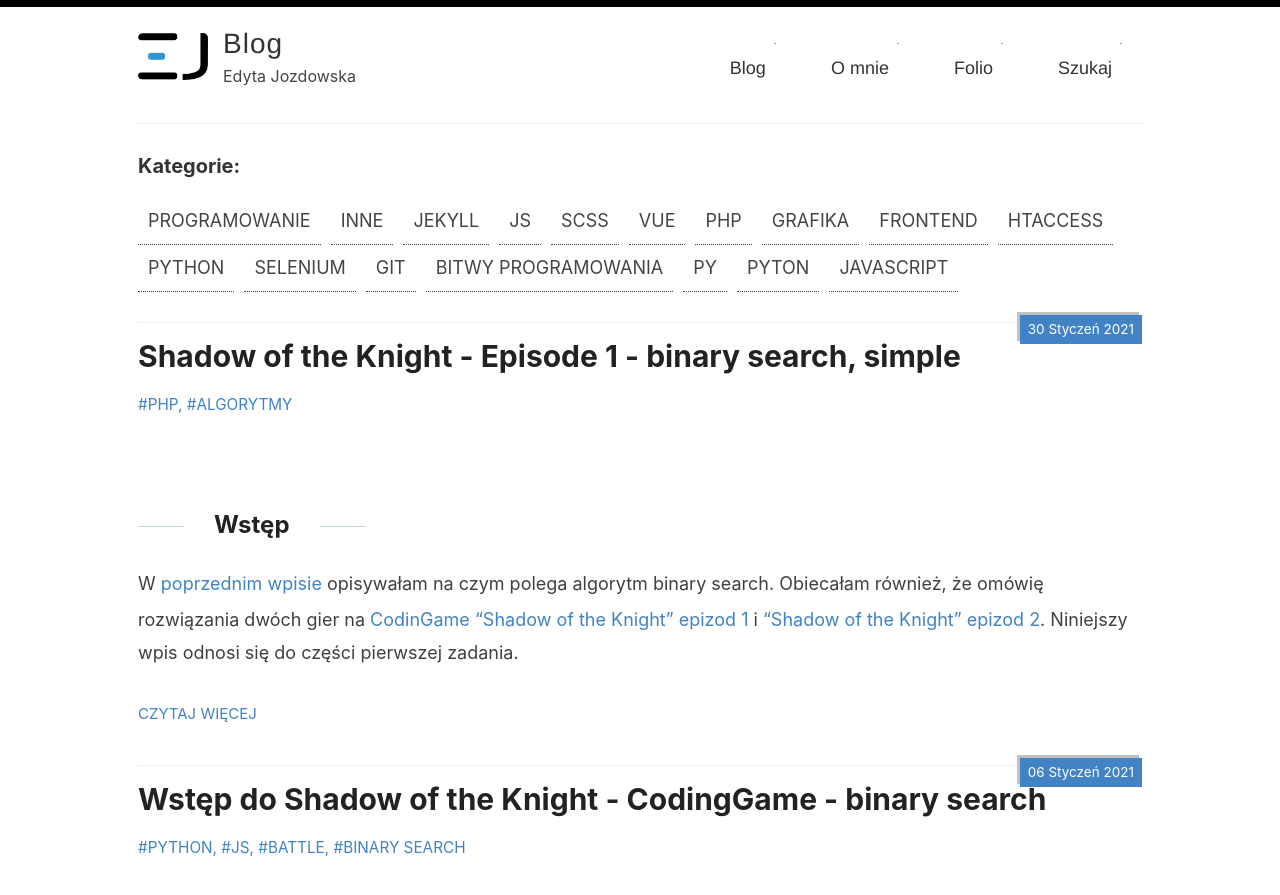
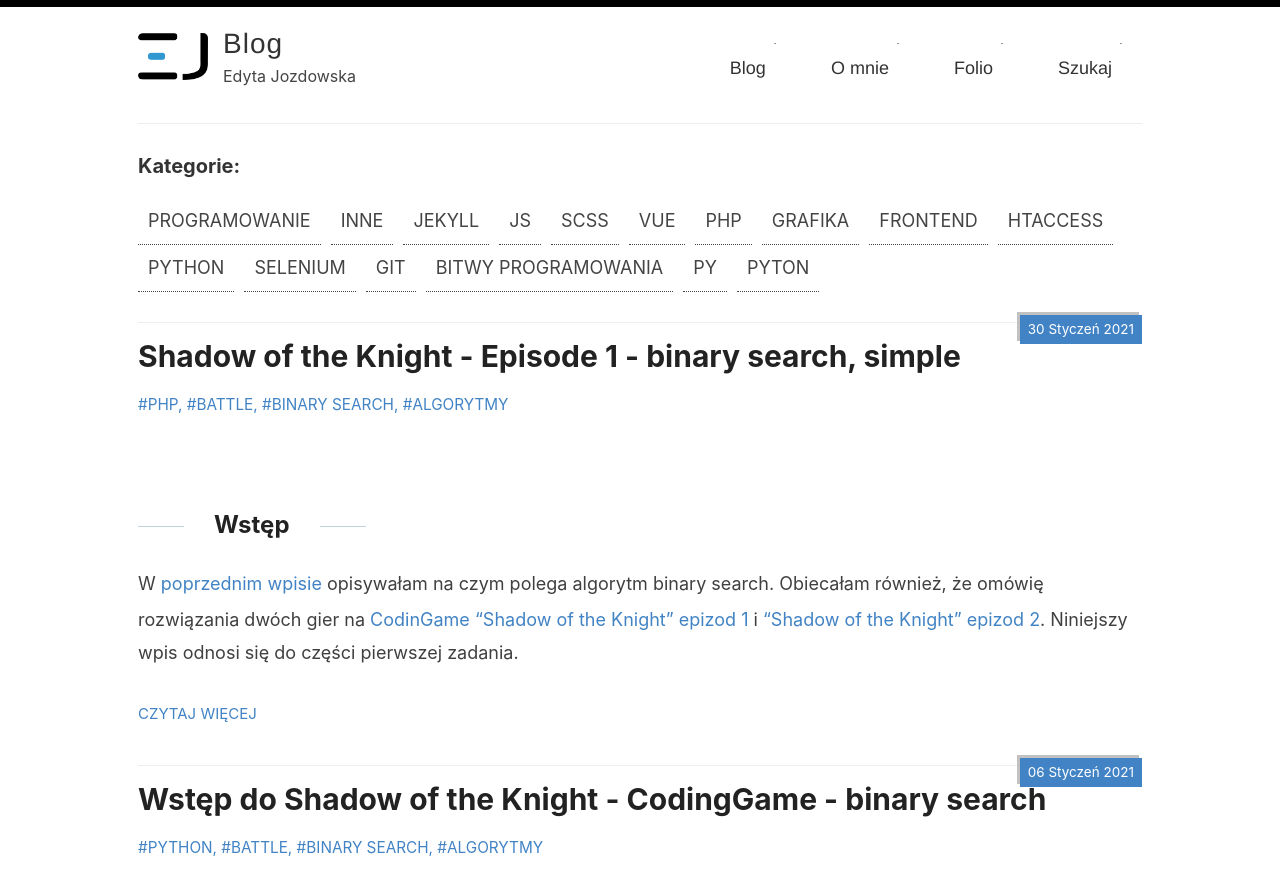
Before and after one commit to xyz-09/blog, a Jekyll site: the page built from index.html, in a window 1280 px wide and 900 px high. Shown: the top 895 px of the window. Built offline with Jekyll 4.4.1, drawn with Linux system fonts in a browser that asks for light colours; some web fonts are replaced; the list of posts is cut into pages by our own code.

Commit message:
change tags

```diff
--- a/_posts/2021-01-06-binary-search.md
+++ b/_posts/2021-01-06-binary-search.md
@@ -2,9 +2,9 @@
 layout: post
 title: Wstęp do Shadow of the Knight - CodingGame - binary search
 date: 2021-01-06 06:40
-category: [javascript, python,"bitwy programowania"]
+category: [python,"bitwy programowania"]
 author: Jozdowska Edyta
-tags: ["python", "js", "battle", "binary search"]
+tags: ["python", "battle", "binary search", "algorytmy"]
 excerpt:
 published: true
 ---
--- a/_posts/2021-01-30-shadow-of-the-knight-ep1.md
+++ b/_posts/2021-01-30-shadow-of-the-knight-ep1.md
@@ -4,7 +4,7 @@ title: Shadow of the Knight - Episode 1 - binary search, simple
 date: 2021-01-30 08:46
 category: [php, "bitwy programowania"]
 author: Edyta Jozdowska
-tags: [php, algorytmy]
+tags: [php, "battle", "binary search", "algorytmy"]
 excerpt:
 published: true
 ---
```
